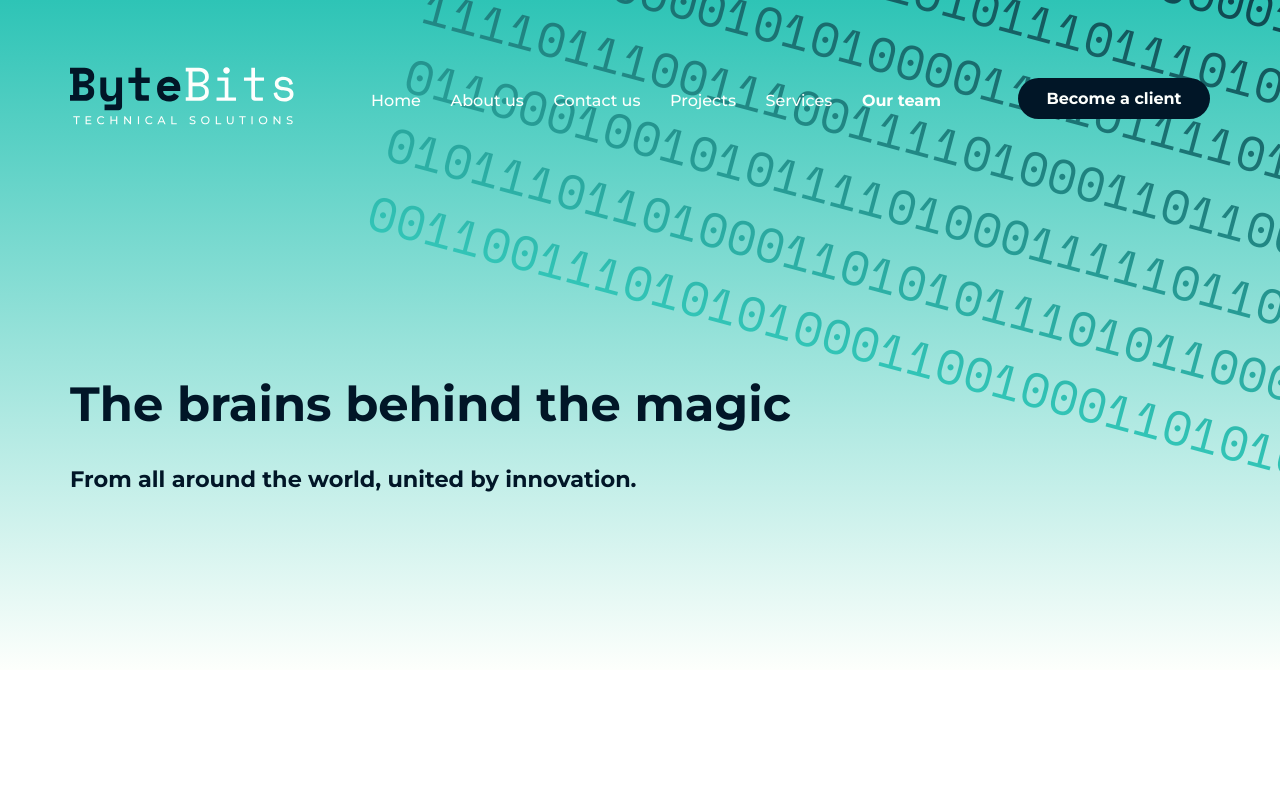
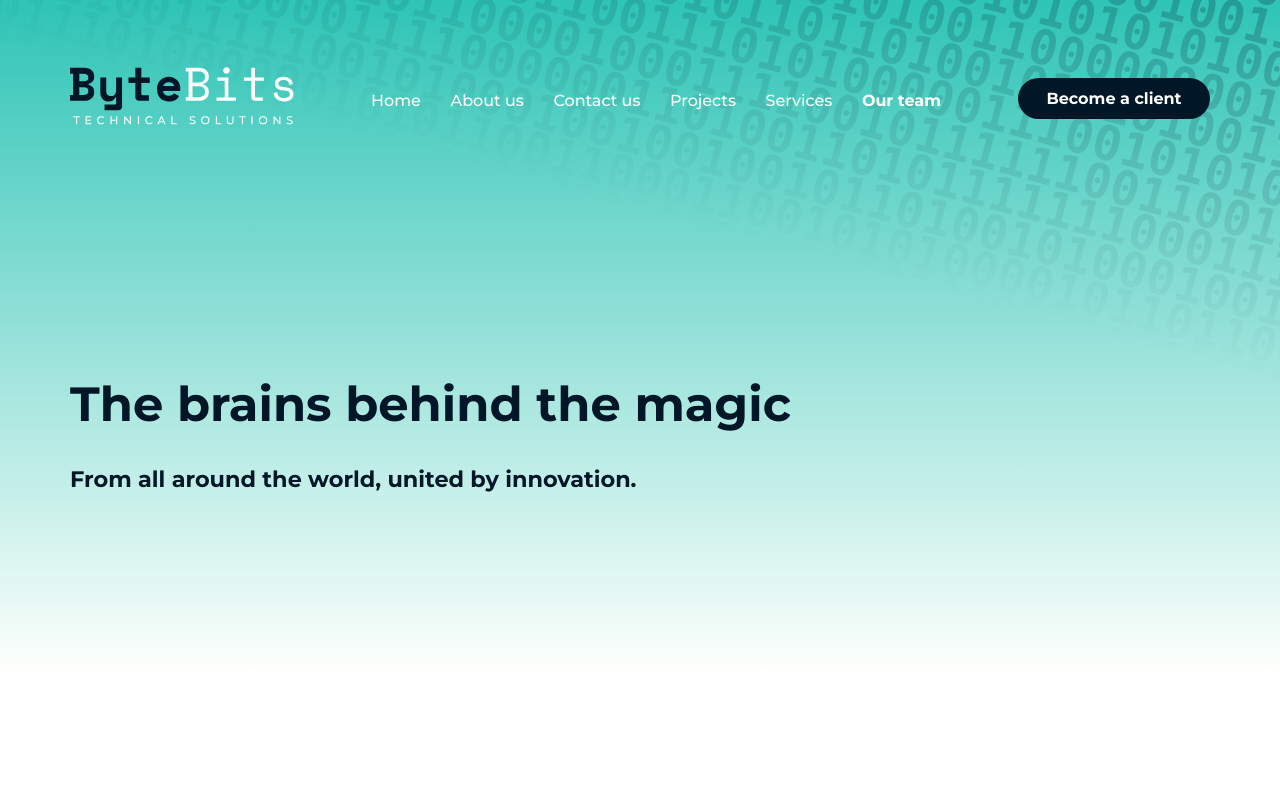
Before and after one commit to mostafamt/ByteBits, a Next.js app: page /team in a window 1280 px wide. Shown: the top 800 px of the page. Built offline with nearby package versions, Linux system fonts and the light colour scheme.

Commit message:
Styling adjustments

```diff
--- a/src/components/AccordionContent/AccordionContent.tsx
+++ b/src/components/AccordionContent/AccordionContent.tsx
@@ -12,8 +12,9 @@ import styles from "./accordionContent.module.scss";
 type Props = {
   service: {
     header: React.ReactNode;
-    text: React.ReactNode;
     image: string;
+    openText: string;
+    closedText: string;
   };
   open: boolean;
   toggle: () => void;
@@ -34,7 +35,6 @@ const AccordionContent = (props: Props) => {
             }
           `;
 
-
   return (
     <div className={styles["accordion-content"]}>
       <div>
@@ -45,7 +45,7 @@ const AccordionContent = (props: Props) => {
         >
           {service.header}
         </h3>
-        <p className={styles.paragraph}>{open ? service.text : service.text?.slice(0, 300) + "..."}</p>
+        <p className={styles.paragraph}>{open ? service.openText : service.closedText}</p>
       </div>
       <div>
         <Image src={service.image} alt={service.image} width={250} height={250} />
--- a/src/components/BinaryDigits/BinaryDigits.tsx
+++ b/src/components/BinaryDigits/BinaryDigits.tsx
@@ -2,49 +2,49 @@
 import React from "react";
 
 import styles from "./binary-digits.module.scss";
-
+import useShiftingStrings from "./useShiftingStrings";
 type Props = {
   mode: string;
   footer: boolean;
 };
 
 const BinaryDigits = (props: Props) => {
-  const [digits, setDigits] = React.useState("");
-
-  React.useEffect(() => {
-    const interval = setInterval(() => {
-      console.log("This will run every second!");
-      const newDigits = generateRandomBinaryDigits(5000);
-      setDigits(newDigits);
-    }, 1000);
-    return () => clearInterval(interval);
-  }, []);
-
-  const generateRandomBinaryDigits = (length: number) => {
-    let str = "";
-    for (let i = 0; i < length; i++) {
-      const rand = Math.floor(Math.random() * 2);
-      str = str + rand;
-    }
-    return str;
-  };
+  const binaryStrings = useShiftingStrings("10");
 
   const divStyle = {
     background: props.footer
-      ? `linear-gradient(to top, #496f8e, #011627)`
+      ? `linear-gradient(to top, rgba(100, 100, 100, 0.5) -30%, rgba(1, 22, 39, 0.21) 70%)`
       : props.mode === "dark"
-        ? `linear-gradient(to bottom, #496f8e, #011627)`
-        : `linear-gradient(to bottom, #011627, #32C5B7)`,
+        ? `linear-gradient(to bottom, rgba(100, 100, 100, 0.5) -30%, rgba(1, 22, 39, 0.21) 70%)`
+        : `linear-gradient(to bottom, rgba(1, 22, 39, 0.4) -30%, rgba(50, 197, 183, 0) 70%)`,
     WebkitBackgroundClip: "text",
     transform: props.footer
       ? "rotate(-5deg) translate(0, 6rem)"
       : "rotate(15deg) translate(22rem, -20rem)",
     height: props.footer ? "18rem" : "39rem",
+    top: props.footer ? "0 !important" : "",
+    left: props.footer ? "0 !important" : "",
   };
 
-  return (
+  return props.footer ? (
+    <div className={styles["binary-digits-footer"]}>
+      <div style={divStyle}>
+        {binaryStrings.map((bs, index) => (
+          <span style={{ animationDelay: `${bs.delay}ms` }} key={index}>
+            {bs.string}
+          </span>
+        ))}
+      </div>
+    </div>
+  ) : (
     <div className={styles["binary-digits"]}>
-      <div style={divStyle}>{digits}</div>
+      <div style={divStyle}>
+        {binaryStrings.map((bs, index) => (
+          <span style={{ animationDelay: `${bs.delay}ms` }} key={index}>
+            {bs.string}
+          </span>
+        ))}
+      </div>
     </div>
   );
 };
--- a/src/components/BinaryDigits/binary-digits.module.scss
+++ b/src/components/BinaryDigits/binary-digits.module.scss
@@ -1,12 +1,11 @@
 .binary-digits {
   position: absolute;
-  top: 0;
+  top: -7rem;
   right: 0;
+  left: -100rem;
   z-index: 0;
   overflow: hidden;
-  font-family: "Space Mono", monospace;
-
-
+  font-family: "monospace", monospace;
   & > div {
     transform: rotate(15deg) translate(22rem, -20rem);
     height: 20rem;
@@ -15,14 +14,48 @@
     text-wrap: wrap;
     word-break: break-all;
     font-size: 3rem;
-    font-weight: 500;
+    font-weight: 700;
+    line-height: 80%;
 
-    background: linear-gradient(to bottom, #eee, #496f8e);
-    background: rgb(46, 196, 182);
+    // background: linear-gradient(to bottom, #eee, &primary);
+    // background: $primary;
     -webkit-text-fill-color: transparent;
     background-clip: text;
     -webkit-background-clip: text;
     -webkit-background-clip: text;
     color: transparent;
+    -webkit-user-select: none; /* Safari */
+    -ms-user-select: none; /* IE 10 and IE 11 */
+    user-select: none; /* Standard syntax */
   }
 }
+.binary-digits-footer {
+  position: absolute;
+  top: 0;
+  right: 0;
+  z-index: 0;
+  overflow: hidden;
+  font-family: "monospace", monospace;
+  & > div {
+    transform: rotate(15deg) translate(22rem, -20rem);
+    height: 20rem;
+    // height: 29rem;
+    overflow: hidden;
+    text-wrap: wrap;
+    word-break: break-all;
+    font-size: 3rem;
+    font-weight: 700;
+    line-height: 80%;
+
+    // background: linear-gradient(to bottom, #eee, &primary);
+    // background: $primary;
+    -webkit-text-fill-color: transparent;
+    background-clip: text;
+    -webkit-background-clip: text;
+    -webkit-background-clip: text;
+    color: transparent;
+    -webkit-user-select: none; /* Safari */
+    -ms-user-select: none; /* IE 10 and IE 11 */
+    user-select: none; /* Standard syntax */
+  }
+}
--- /dev/null
+++ b/src/components/BinaryDigits/useShiftingStrings.tsx
@@ -0,0 +1,50 @@
+import { useEffect, useState } from "react";
+
+interface ShiftingString {
+  string: string;
+  delay: number;
+}
+
+export default function useShiftingStrings(inputString: string) {
+  const [strings, setStrings] = useState([] as ShiftingString[]);
+
+  const generateRandomBinaryString = (length: number) => {
+    return Array.from({ length }, () => (Math.random() < 0.5 ? "0" : "1")).join("");
+  };
+
+  useEffect(() => {
+    const maxLength = 45;
+    const stringLength = 100;
+    const numStrings = 17;
+
+    if (!strings.length) {
+      setStrings(
+        Array.from({ length: numStrings }, () => ({
+          string: generateRandomBinaryString(stringLength),
+          delay: Math.floor(Math.random() * 500) + 500, // Initialize with a random delay
+        }))
+      );
+    }
+
+    const intervals = strings.map((str, index) =>
+      setInterval(() => {
+        setStrings(prevBinaryStrings =>
+          prevBinaryStrings.map((s, i) => {
+            if (i === index) {
+              const offset = Math.floor(Math.random() * maxLength);
+              return {
+                string: s.string.slice(-offset) + s.string.slice(0, -offset),
+                delay: s.delay, // Maintain the existing delay
+              };
+            }
+            return s;
+          })
+        );
+      }, str.delay)
+    );
+
+    return () => intervals.forEach(clearInterval); // Clear all intervals on cleanup
+  }, [strings.length]);
+
+  return strings;
+}
--- a/src/components/Card/card.module.scss
+++ b/src/components/Card/card.module.scss
@@ -4,15 +4,17 @@
 
   background-color: $dark;
   color: $light;
-  border-radius: .5rem;
+  border-radius: 0.5rem;
   padding: 3rem 0.5rem;
 
   display: flex;
   flex-direction: column;
   align-items: center;
-  box-shadow: 7px 7px 0px #a227d1, 14px 12px 0 #bc52ec;
-
-  &>h4 {
+  box-shadow: 7px 7px 0px $secondary;
+  img {
+    border-radius: 100%;
+  }
+  & > h4 {
     font-size: 1.75rem;
     margin: 1rem 0;
   }
--- a/src/components/Connected/connected.module.scss
+++ b/src/components/Connected/connected.module.scss
@@ -2,6 +2,10 @@
   margin: 6rem 0;
   color: $dark;
   position: relative;
+
+  .img {
+    z-index: -10;
+  }
 
   & > div {
     & > h2 {
--- a/src/components/Developers/developer.module.scss
+++ b/src/components/Developers/developer.module.scss
@@ -51,15 +51,14 @@
 
     /* Handle */
     &::-webkit-scrollbar-thumb {
-      background: #a227d1;
+      background: $light;
       border-radius: 10px;
     }
 
     /* Handle on hover */
     &::-webkit-scrollbar-thumb:hover {
-      background: #ca4ffa;
+      background: $light;
     }
-
   }
 
   & > div:last-child {
@@ -70,8 +69,14 @@
     justify-content: space-between;
 
     & .developer-card {
+      & img {
+        border-radius: 1rem;
+        width: 10rem;
+        height: 10rem;
+      }
       & h3 {
         &:nth-child(2) {
+          font-weight: 500;
           font-size: 1.8rem;
         }
         &:last-child {
@@ -105,6 +110,7 @@
 
 @media (max-width: 767.98px) {
   .developers {
+    border-radius: 0;
     .header {
       & > h3 {
         font-size: 2rem;
--- a/src/components/Header/Header.tsx
+++ b/src/components/Header/Header.tsx
@@ -20,7 +20,24 @@ const Header = (props: Props) => {
     return item?.theme;
   };
 
-  return getTheme() === "dark" ? <HeaderDark /> : <HeaderLight />;
+  // return getTheme() === "dark" ? (
+  //   <>
+  //     <HeaderDark />
+  //   </>
+  // ) : (
+  //   <HeaderLight />
+  // );
+
+  return (
+    <>
+      <section style={getTheme() === "dark" ? {} : { display: "none" }}>
+        <HeaderDark />
+      </section>
+      <section style={getTheme() === "dark" ? { display: "none" } : {}}>
+        <HeaderLight />
+      </section>
+    </>
+  );
 };
 
 export default Header;
--- a/src/components/Welcome/welcome.module.scss
+++ b/src/components/Welcome/welcome.module.scss
@@ -1,6 +1,6 @@
 .welcome {
   flex: 1;
-
+  z-index: 1;
   display: flex;
   align-items: center;
 
```
Also changed, not shown: src/components/Accordion/Accordion.tsx (+18 -6 lines), src/components/Projects/projects.module.scss (+2 -5 lines), src/components/Footer/footer.module.scss (line endings or trailing spaces).
